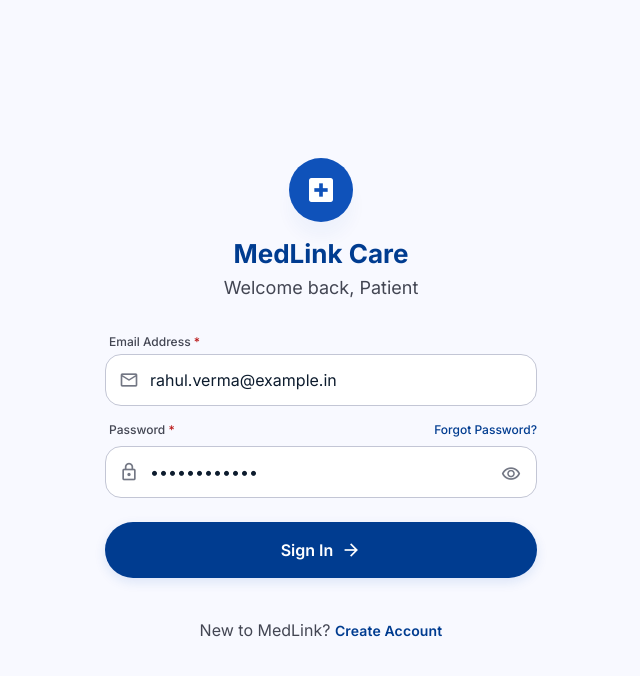
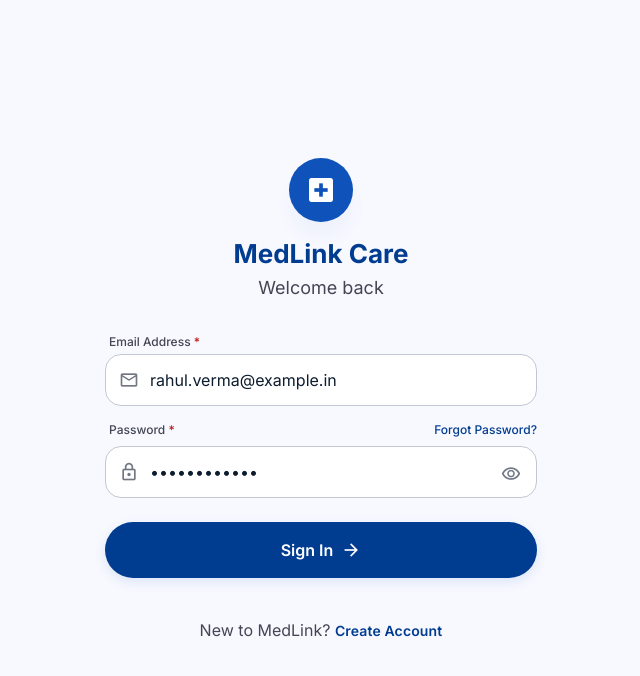
Before and after one commit to sethan-hash/Hospital-Appointment-System, a React (Vite) app: page /login in a window 1280 px wide. Shown: the top 676 px of the page, without its empty margins (319-959 px from the left). Built offline with nearby package versions, Linux system fonts and the light colour scheme; no server answers.

Commit message:
Make login heading role-neutral

```diff
--- a/src/pages/auth/LoginPage.jsx
+++ b/src/pages/auth/LoginPage.jsx
@@ -65,7 +65,7 @@ export function LoginPage() {
               MedLink Care
             </h1>
             <p className="font-body-lg text-body-lg text-on-surface-variant mt-1">
-              Welcome back, Patient
+              Welcome back
             </p>
           </div>
         </div>
```
